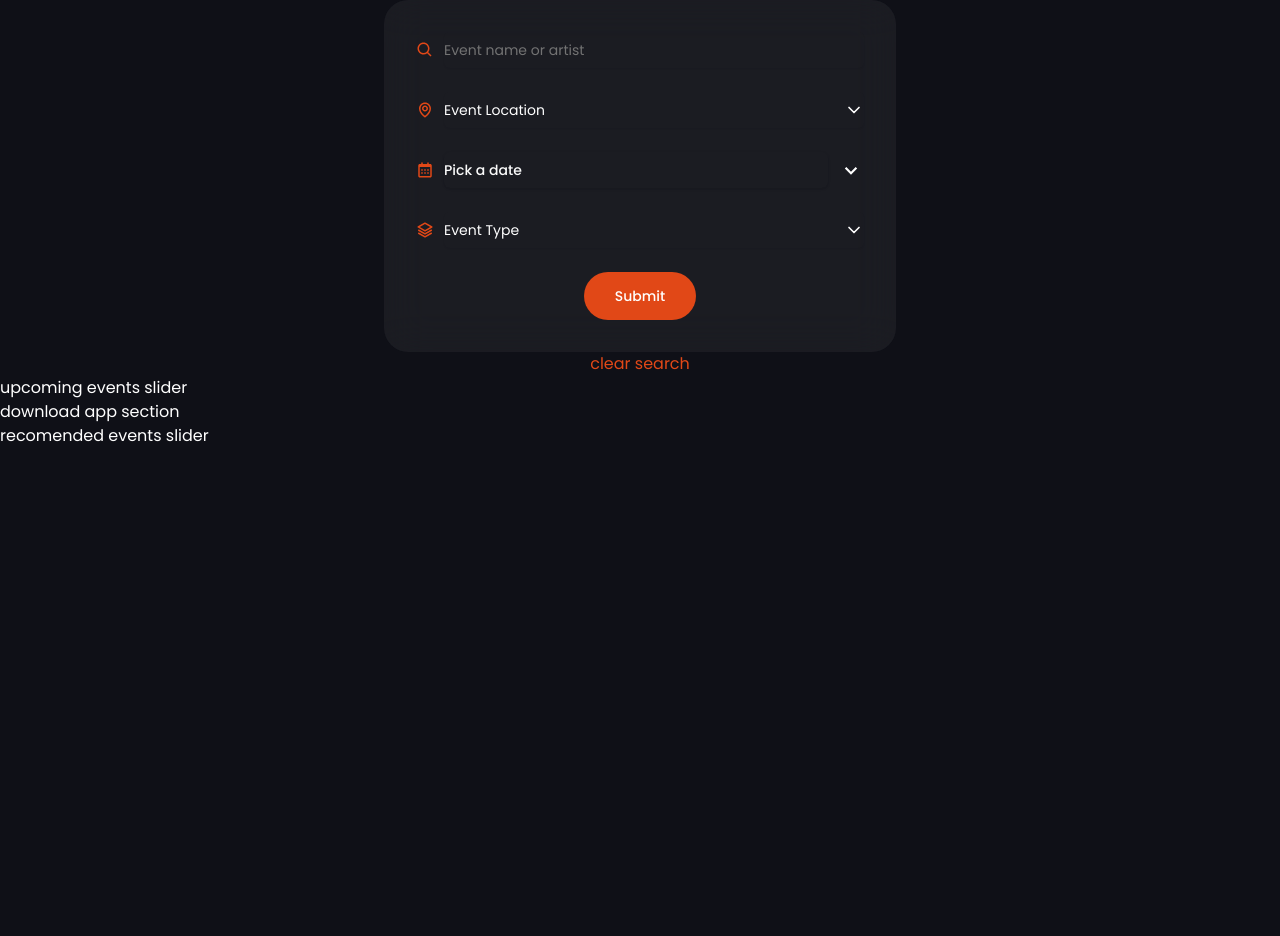
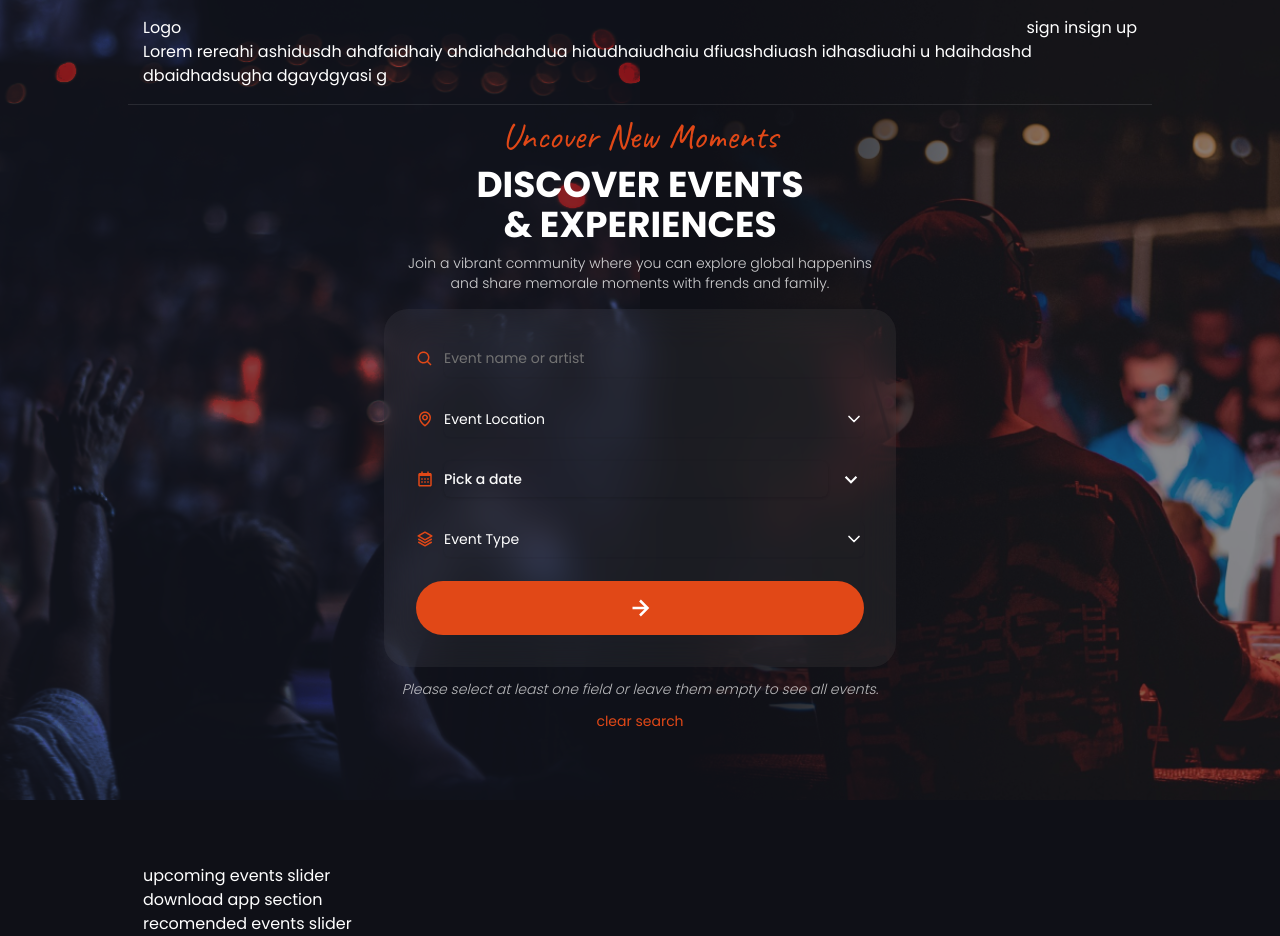
Before and after one commit to RuanTarcisio/EventApp, a Next.js app: page / in a window 1280 px wide. Before the commit the page ends 800 px from the top, so only its background shows below. Built offline with nearby package versions, Linux system fonts and the light colour scheme; data requests are answered from the project's data file.

Commit message:
hero and header ongoing.

```diff
--- a/app/layout.jsx
+++ b/app/layout.jsx
@@ -1,6 +1,7 @@
 import { Poppins, Caveat } from "next/font/google";
 import "./globals.css";
 import EventProvider from "@/contexts/EventContext";
+import Header from "@/components/Header";
 
 export const metadata = {
   title: "Create Next App",
@@ -24,6 +25,7 @@ export default function RootLayout({ children }) {
     <EventProvider>
       <html lang="en">
         <body className={`${poppins.variable} ${caveat.variable} antialiased`}>
+          <Header />
           {children}
         </body>
       </html>
--- a/app/page.jsx
+++ b/app/page.jsx
@@ -1,21 +1,18 @@
 "use client";
 
-import Searchbar from "@/components/SearchBar/Searchbar";
 import EventList from "@/components/Events/EventList";
 import { useContext } from "react";
 import { EventContext } from "@/contexts/EventContext";
+import Hero from "@/components/Hero";
 
 const Home = () => {
   const { showEventList, handleClearSearch } = useContext(EventContext);
 
   return (
     <div>
+      <Hero />
       <div className="flex flex-col justify-center items-center">
-        <Searchbar />
-        {/* clear search */}
-        <button onClick={() => handleClearSearch()} className="text-accent">
-          clear search
-        </button>
+
       </div>
       {showEventList ? (
         <div className="container mx-auto">
@@ -23,6 +20,7 @@ const Home = () => {
         </div>
       ) : (
         <div>
+          <div className="container mx-auto">
             {/* upcoming events slider */}
             <div>upcoming events slider</div>
             {/* download app section */}
@@ -30,6 +28,7 @@ const Home = () => {
             {/* recomended events slider*/}
             <div>recomended events slider</div>
           </div>
+        </div>
       )}
     </div>
   );
--- /dev/null
+++ b/components/Header.jsx
@@ -0,0 +1,22 @@
+import Image from "next/image"
+import Link from "next/link"
+
+const Header = () => {
+  return (
+    <header className="absolute left-0 right-0 z-10">
+      <div className="container mx-auto h-full border-b border-white/10 py-4 xl:py-6">
+      <div className="flex justify-between items-center h-full">
+        {/* lobo */}
+        <div>Logo</div>
+        <div>
+          <button>sign in</button>
+          <button>sign up</button>
+        </div>
+      </div>
+        Lorem rereahi ashidusdh ahdfaidhaiy ahdiahdahdua  hiaudhaiudhaiu dfiuashdiuash  idhasdiuahi u hdaihdashd dbaidhadsugha dgaydgyasi g
+      </div>
+    </header>
+  )
+}
+
+export default Header
--- /dev/null
+++ b/components/Hero.jsx
@@ -0,0 +1,47 @@
+import { useContext } from "react";
+import Searchbar from "./SearchBar/Searchbar";
+import { EventContext } from "@/contexts/EventContext";
+
+const Hero = () => {
+  const { handleClearSearch } = useContext(EventContext);
+
+  return (
+    <section className="h-screen xl:h-[800px] mb-16 relative">
+      <div className="container mx-auto h-full flex flex-col justify-center items-center pt-12 xl:pt-0">
+        <div className="w-full max-w-[684px] text-center mx-auto flex flex-col gap-2">
+          <div className="pretitle">Uncover New Moments</div>
+          <h1 className="h1">
+            Discover Events <br /> & Experiences
+          </h1>
+          <p className="text-sm xl:text-lg font-light text-white/80 mb-4 xl:mb-12 max-w-[480px] xl:max-w-none mx-auto">
+            Join a vibrant community where you can explore global happenins and
+            share memorale moments with frends and family.
+          </p>
+        </div>
+
+        <div className="">
+          <Searchbar />
+          <div className="w-full mt-3 relative flex flex-col justify-center ">
+            <p className="text-sm italic font-light text-white/70 text-center mb-3 xl:mb-0">
+              Please select at least one field or leave them empty to see all
+              events.
+            </p>
+            {/* clear search */}
+            <button
+              onClick={() => handleClearSearch()}
+              className="text-accent text-sm xl:absolute right-0"
+            >
+              clear search
+            </button>
+          </div>
+        </div>
+      </div>
+      {/* bg 1 */}
+      <div className="absolute bg-primary top-0 left-0 w-[50vw] h-full bg-hero_1 bg-blend-color-dodge bg-no-repeat bg-cover -z-10 opacity-50"></div>
+      {/* bg 2 */}
+      <div className="absolute bg-primary top-0 right-0 w-[50vw] h-full bg-hero_2 bg-blend-lighten bg-no-repeat bg-cover -z-10 opacity-50"></div>
+    </section>
+  );
+};
+
+export default Hero;
--- a/components/SearchBar/Searchbar.jsx
+++ b/components/SearchBar/Searchbar.jsx
@@ -6,6 +6,7 @@ import EventSearch from "./EventSearch";
 import EventLocation from "./EventLocation";
 import EventDate from "./EventDate";
 import EventType from "./EventType";
+import { BiRightArrow, BiRightArrowAlt } from "react-icons/bi";
 
 const Searchbar = () => {
   const { handleSubmit } = useContext(EventContext);
@@ -14,16 +15,21 @@ const Searchbar = () => {
     <div className="bg-white/5 w-[90vw] sm:w-[60vw] md:w-[50vw] lg:w-[40vw] xl:w-max p-8 xl:pl-8 xl:pr-2 h-auto xl:h-[70px] rounded-3xl xl:rounded-full backdrop-blur-[20px] flex flex-col xl:flex-row items-center gap-6 mx-auto text-sm">
       {/*event search*/}
       <EventSearch />
-
+      <div className="border h-[20px] border-white/10 hidden xl:flex"></div>
       {/*event location*/}
       <EventLocation />
-
+      <div className="border h-[20px] border-white/10 hidden xl:flex"></div>
       {/*event date*/}
       <EventDate />
+      <div className="border h-[20px] border-white/10 hidden xl:flex"></div>
       {/*event location*/}
       <EventType />
-      <button onClick={handleSubmit} className="btn btn-accent">
-        Submit
+      <div className="border h-[20px] border-white/10 hidden xl:flex"></div>
+      <button
+        onClick={handleSubmit}
+        className="w-full xl:w-[54px] h-[54px] rounded-[40px] xl:rounded-full bg-accent hover:bg-accent-hover transition-all flex items-center justify-center"
+      >
+        <BiRightArrowAlt className="text-3xl" />
       </button>
     </div>
   );
--- a/tailwind.config.mjs
+++ b/tailwind.config.mjs
@@ -39,8 +39,8 @@ export default {
         grey: "#737373",
       },
       backgroundImage: {
-        hero_bg1: "url(/assets/hero/hero-bg1.png)",
-        hero_bg2: "url(/assets/hero/hero-bg2.png)",
+        hero_1: "url(/assets/hero/hero-bg1.png)",
+        hero_2: "url(/assets/hero/hero-bg2.png)",
         pattern: "url(/assets/hero/pattern_bg.png)",
       },
     },
```
Lines whose indentation alone changed are shown as unchanged.
